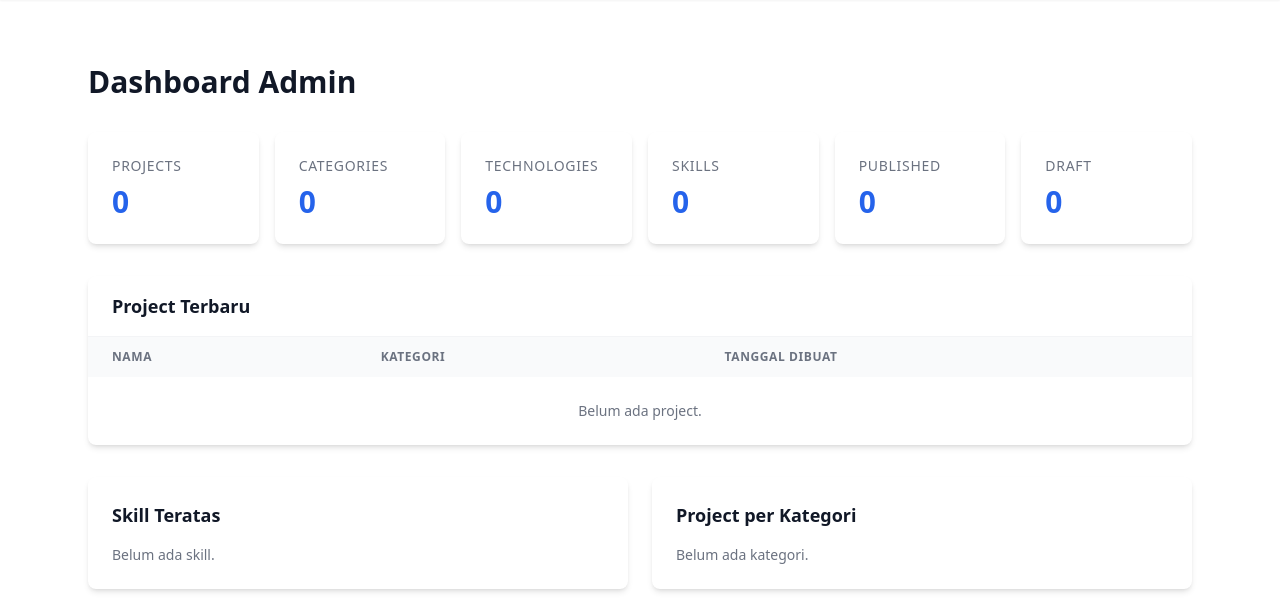
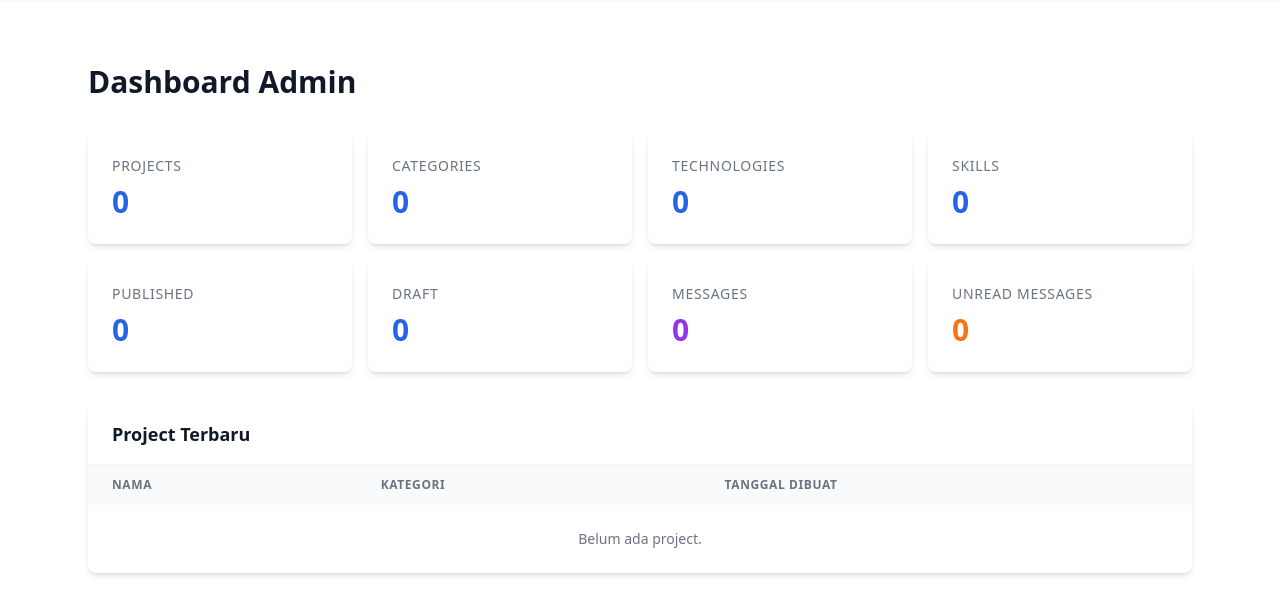
Before and after one commit to fahmihasann/blog, a Laravel app: page /post/dashboard in a window 1280 px wide. Shown: the part 97-703 px from the top of the page. Run offline with Laravel 12, Linux system fonts and the light colour scheme; the visitor is signed in with stand-in values (Sample User, id 1); data that the repository does not hold is empty; style sheets or scripts are compiled from the project's sources; parts of the project's set-up code (start-up, migrations or seed data) failed here and were passed over.

Commit message:
E: tambah ringkasan pesan pada dashboard admin

```diff
--- a/app/Http/Controllers/DashboardController.php
+++ b/app/Http/Controllers/DashboardController.php
@@ -3,6 +3,7 @@
 namespace App\Http\Controllers;
 
 use App\Models\Category;
+use App\Models\Contact;
 use App\Models\Project;
 use App\Models\Skill;
 use App\Models\Technology;
@@ -21,6 +22,9 @@ class DashboardController extends Controller
             'totalPublished'    => Project::where('status', 'published')->count(),
             'totalDraft'        => Project::where('status', 'draft')->count(),
 
+            'totalMessages'     => Contact::count(),
+            'unreadMessages'    => Contact::where('is_read', false)->count(),
+
             // "Skill Teratas" = 5 skill dengan level tertinggi
             // (urutan: advanced > intermediate > beginner).
             'topSkills'         => Skill::orderByRaw("FIELD(level, 'advanced', 'intermediate', 'beginner')")
--- a/resources/views/post/dashboard.blade.php
+++ b/resources/views/post/dashboard.blade.php
@@ -8,13 +8,15 @@
     <h1 class="mb-8 text-3xl font-bold text-gray-900">Dashboard Admin</h1>
 
     {{-- Ringkasan data --}}
-    <div class="grid grid-cols-2 sm:grid-cols-3 lg:grid-cols-6 gap-4">
+    <div class="grid grid-cols-1 sm:grid-cols-2 lg:grid-cols-4 gap-4">
         <x-stat-card label="Projects" :value="$totalProjects" />
         <x-stat-card label="Categories" :value="$totalCategories" />
         <x-stat-card label="Technologies" :value="$totalTechnologies" />
         <x-stat-card label="Skills" :value="$totalSkills" />
         <x-stat-card label="Published" :value="$totalPublished" />
         <x-stat-card label="Draft" :value="$totalDraft" />
+        <x-stat-card label="Messages" :value="$totalMessages" color="text-purple-600" />
+        <x-stat-card label="Unread Messages" :value="$unreadMessages" color="text-orange-500" />
     </div>
 
     {{-- Project terbaru --}}
```
